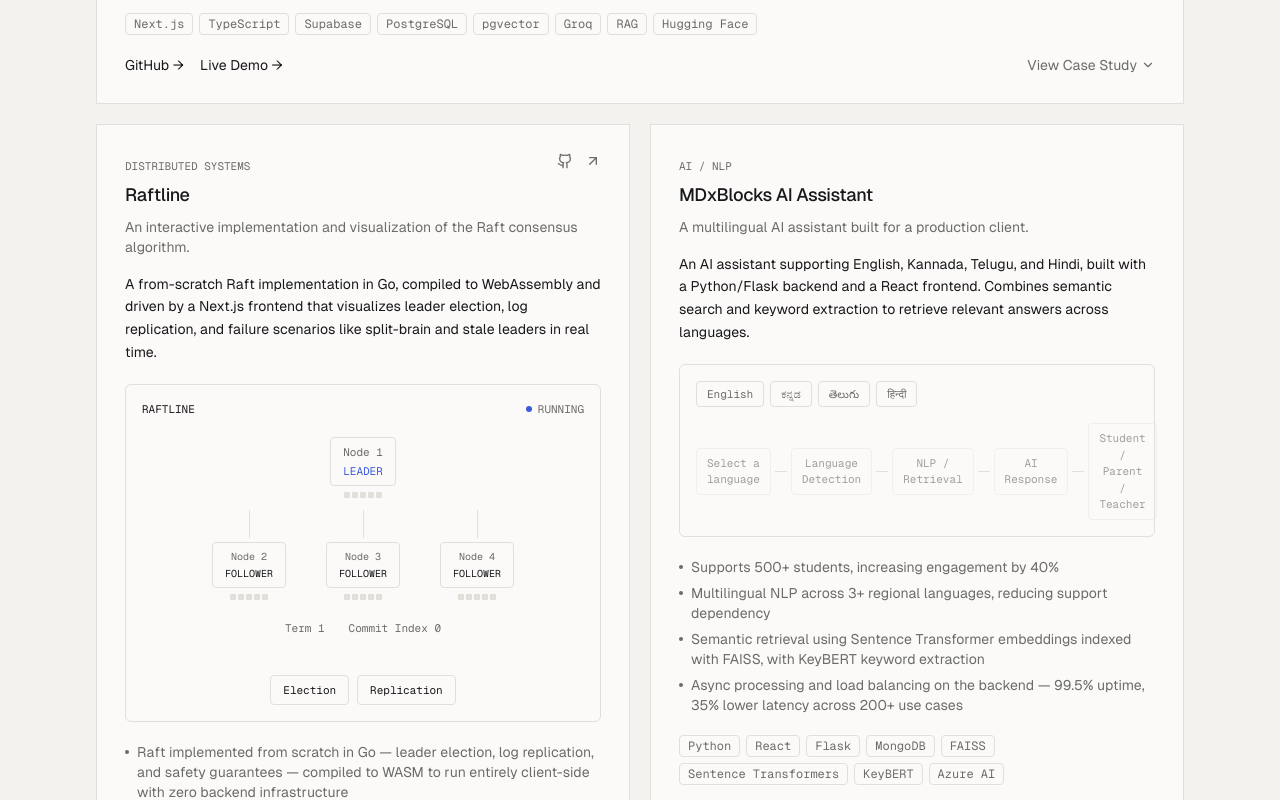
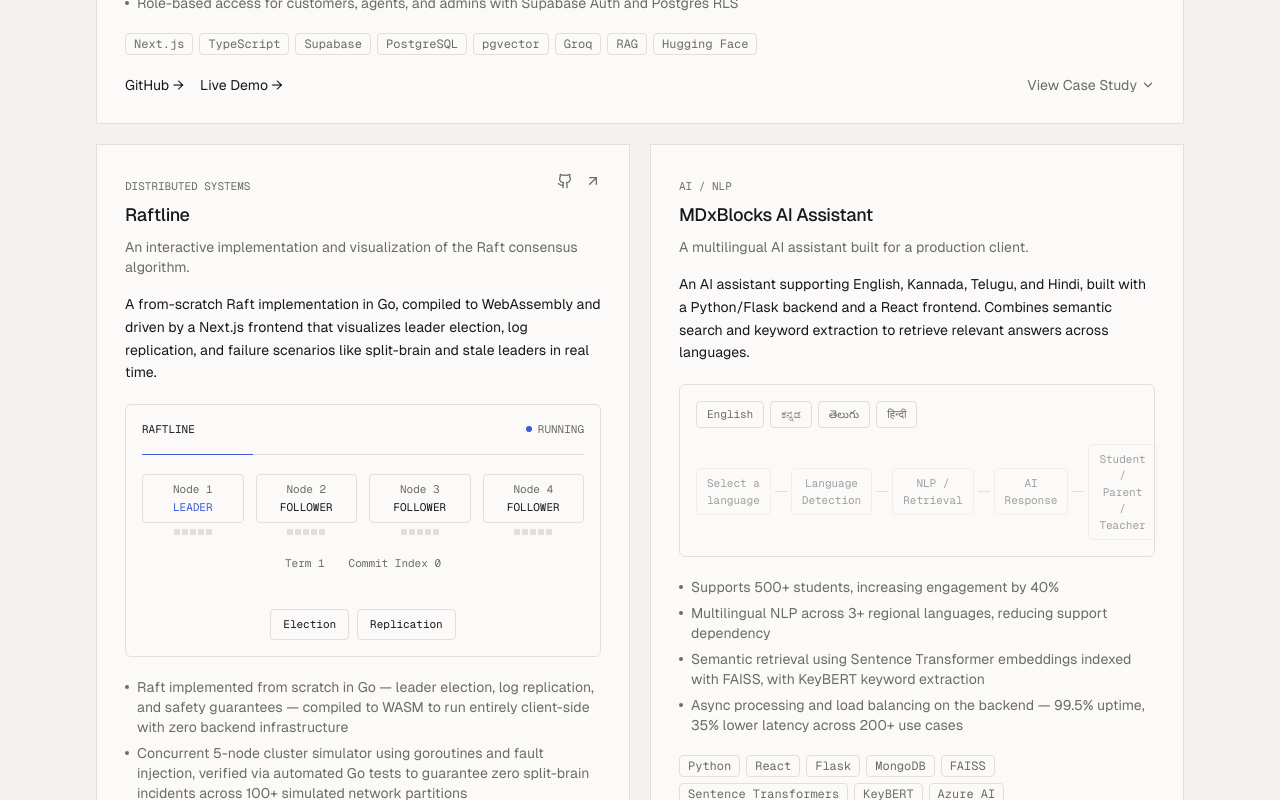
Before and after one commit to SuhasReddy2003/portfolio, a Next.js app: page / in a window 1280 px wide. Shown: the part 2081-2881 px from the top of the page. Built offline with nearby package versions, Linux system fonts and the light colour scheme.

Commit message:
Fix Raftine by replacing kill-node with candidate

```diff
--- a/src/components/engineering-approach.tsx
+++ b/src/components/engineering-approach.tsx
@@ -70,6 +70,14 @@ export function EngineeringApproach() {
           )}
         >
           The layers I think in, from what a user touches down to what keeps it running.
+        </p>
+        <p
+          className={cn(
+            "mt-1 font-mono text-[11px] transition-colors duration-500",
+            isTerminal ? "text-green-400/30" : "text-muted/70"
+          )}
+        >
+          Hover a layer to see it in code →
         </p>
 
         <div className="mt-10 flex flex-col sm:flex-row">
--- a/src/components/visuals/raftline-cluster.tsx
+++ b/src/components/visuals/raftline-cluster.tsx
@@ -10,11 +10,10 @@ const NODE_COUNT = 4;
 const MAX_LOG = 5;
 
 export function RaftlineCluster() {
-  const [leaderIndex, setLeaderIndex] = useState(0);
   const [roles, setRoles] = useState<NodeRole[]>(["leader", "follower", "follower", "follower"]);
   const [term, setTerm] = useState(1);
   const [commitIndex, setCommitIndex] = useState(0);
-  const [followerSynced, setFollowerSynced] = useState([true, true, true]);
+  const [synced, setSynced] = useState([true, true, true, true]);
   const [status, setStatus] = useState<Status>("idle");
   const [electionPhase, setElectionPhase] = useState<"timeout" | "voting" | null>(null);
   const [hovered, setHovered] = useState<number | null>(null);
@@ -29,6 +28,8 @@ export function RaftlineCluster() {
     timers.current.push(setTimeout(fn, delay));
   }
 
+  const leaderIndex = roles.indexOf("leader");
+
   function runElection() {
     if (status !== "idle") return;
     setStatus("electing");
@@ -36,43 +37,49 @@ export function RaftlineCluster() {
     const current = leaderIndex;
     const next = (current + 1) % NODE_COUNT;
 
+    // Step 1: the current leader goes offline.
     schedule(() => {
       setRoles((r) => r.map((role, i) => (i === current ? "timeout" : role)));
       setElectionPhase("timeout");
     }, 0);
 
+    // Step 2: the next node in the ring detects the timeout and campaigns.
     schedule(() => {
       setRoles((r) => r.map((role, i) => (i === next ? "candidate" : role)));
       setElectionPhase("voting");
-    }, 600);
+    }, 700);
 
+    // Step 3: the candidate wins the majority and becomes leader. Every
+    // other node — including the one that just timed out — settles as
+    // a follower of the *new* leader.
     schedule(() => {
-      setLeaderIndex(next);
       setRoles((r) => r.map((_, i) => (i === next ? "leader" : "follower")));
       setTerm((t) => t + 1);
       setStatus("idle");
       setElectionPhase(null);
-    }, 1300);
+    }, 1500);
   }
 
   function runReplication() {
     if (status !== "idle" || commitIndex >= MAX_LOG) return;
     setStatus("replicating");
-    setFollowerSynced([false, false, false]);
+
+    const followers = Array.from({ length: NODE_COUNT }, (_, i) => i).filter(
+      (i) => i !== leaderIndex
+    );
+    setSynced((s) => s.map((v, i) => (i === leaderIndex ? v : false)));
 
     schedule(() => setCommitIndex((c) => c + 1), 150);
-    schedule(() => setFollowerSynced([true, false, false]), 500);
-    schedule(() => setFollowerSynced([true, true, false]), 850);
+    followers.forEach((idx, pos) => {
       schedule(() => {
-      setFollowerSynced([true, true, true]);
-      setStatus("idle");
-    }, 1200);
+        setSynced((s) => s.map((v, i) => (i === idx ? true : v)));
+      }, 500 + pos * 350);
+    });
+    schedule(
+      () => setStatus("idle"),
+      500 + followers.length * 350 + 150
+    );
   }
-
-  const followerIdx = Array.from({ length: NODE_COUNT }, (_, i) => i).filter(
-    (i) => i !== leaderIndex
-  );
-  const leaderHovered = hovered === leaderIndex;
 
   return (
     <div className="rounded-md border border-border bg-bg/50 p-4 font-mono">
@@ -89,37 +96,27 @@ export function RaftlineCluster() {
         </span>
       </div>
 
-      <div className="mt-5 flex flex-col items-center gap-3">
-        <ClusterNode
-          index={leaderIndex}
-          role={roles[leaderIndex]}
-          label="Node 1"
-          log={commitIndex}
-          hovered={hovered === leaderIndex}
-          onHover={setHovered}
+      <div className="relative mt-5">
+        {/* Underline that slides to whichever physical node currently holds
+            the leader role — the one honest indicator of "who's in charge"
+            that doesn't depend on relabeling nodes. */}
+        <div className="absolute -top-1 left-0 h-px w-full bg-border" aria-hidden />
+        <div
+          className="absolute -top-1 h-px bg-accent transition-all duration-500"
+          style={{ width: `${100 / NODE_COUNT}%`, left: `${(leaderIndex * 100) / NODE_COUNT}%` }}
+          aria-hidden
         />
 
-        <div className="flex w-full flex-wrap items-start justify-center gap-x-6 gap-y-3 sm:gap-x-10">
-          {followerIdx.map((i, pos) => (
-            <div key={i} className="flex flex-col items-center gap-1">
-              <div
-                className={cn(
-                  "h-5 w-px transition-colors sm:h-7",
-                  leaderHovered || hovered === i || !followerSynced[pos]
-                    ? "bg-accent/50"
-                    : "bg-border"
-                )}
-              />
+        <div className="grid grid-cols-2 gap-3 pt-4 sm:grid-cols-4">
+          {roles.map((role, i) => (
             <ClusterNode
+              key={i}
               index={i}
-                role={roles[i]}
-                label={`Node ${pos + 2}`}
-                log={followerSynced[pos] ? commitIndex : Math.max(commitIndex - 1, 0)}
-                small
+              role={role}
+              log={synced[i] ? commitIndex : Math.max(commitIndex - 1, 0)}
               hovered={hovered === i}
               onHover={setHovered}
             />
-            </div>
           ))}
         </div>
       </div>
@@ -159,17 +156,13 @@ export function RaftlineCluster() {
 function ClusterNode({
   index,
   role,
-  label,
   log,
-  small,
   hovered,
   onHover,
 }: {
   index: number;
   role: NodeRole;
-  label: string;
   log: number;
-  small?: boolean;
   hovered: boolean;
   onHover: (i: number | null) => void;
 }) {
@@ -186,21 +179,19 @@ function ClusterNode({
     <div className="flex flex-col items-center gap-1.5">
       <button
         type="button"
-        tabIndex={0}
         onMouseEnter={() => onHover(index)}
         onMouseLeave={() => onHover(null)}
         onFocus={() => onHover(index)}
         onBlur={() => onHover(null)}
         className={cn(
-          "rounded border px-3 py-1.5 text-center transition-colors",
-          small ? "text-[10px]" : "text-[11px]",
+          "w-full rounded border px-3 py-1.5 text-center text-[11px] transition-colors",
           (role === "leader" || role === "candidate") && "border-accent/50 text-accent",
           role === "timeout" && "border-border text-muted opacity-50",
           role === "follower" && "border-border text-text",
           hovered && "border-text/60"
         )}
       >
-        <div className="text-muted">{label}</div>
+        <div className="text-muted">Node {index + 1}</div>
         <div className="mt-0.5">{roleLabel}</div>
       </button>
       <div className="flex gap-0.5" aria-hidden>
```
Lines whose indentation alone changed are shown as unchanged.
